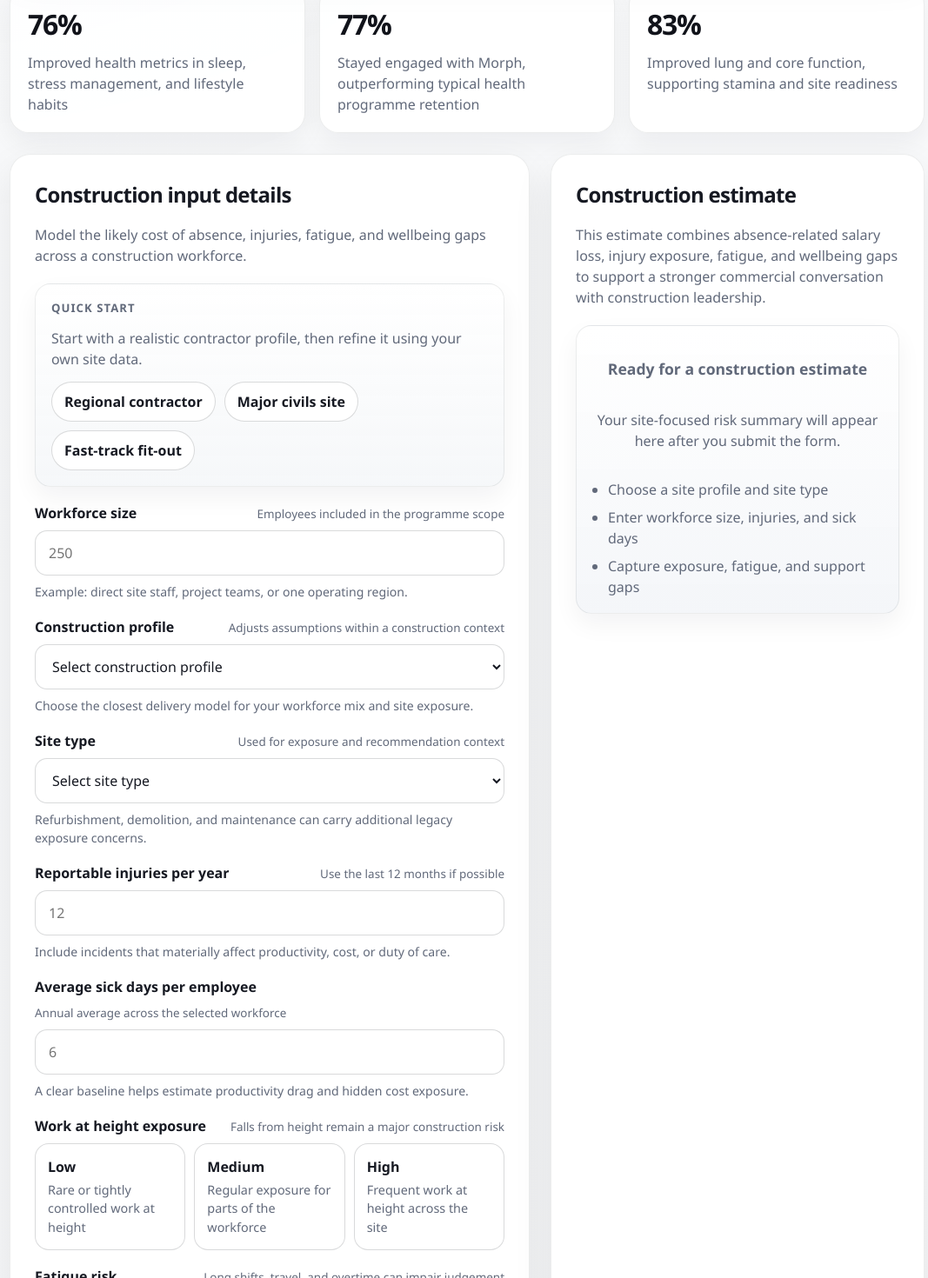
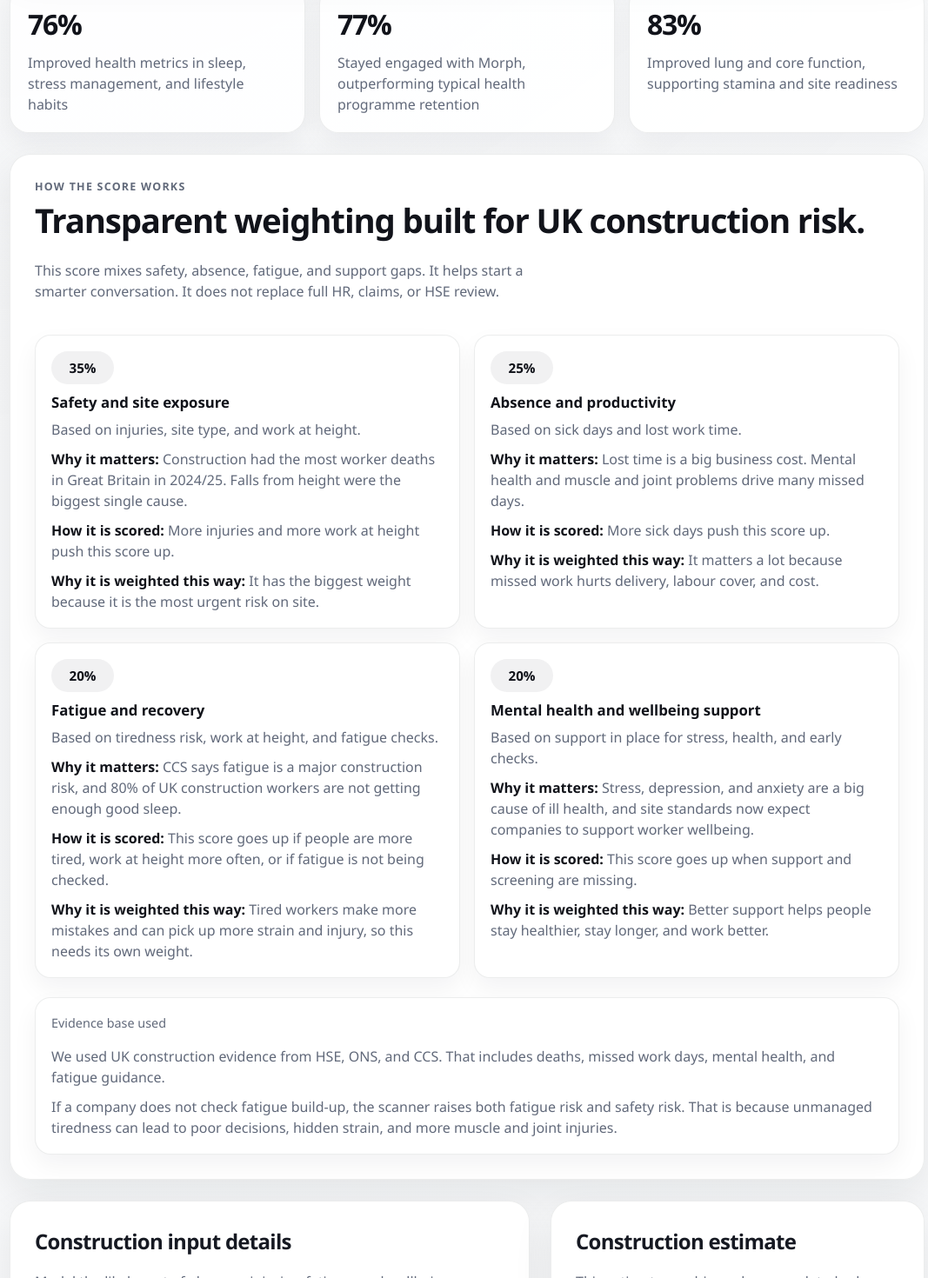
Before and after one commit to tynanrob-rgb/morph-workforce-risk-scanner, a React (Vite) app: page / in a window 1280 px wide. Shown: the part 910-2380 px from the top of the page at 87% size, without its empty margins (103-1170 px from the left). Built offline with nearby package versions, Linux system fonts and the light colour scheme.

Commit message:
Remove quick start and update construction form copy

```diff
--- a/src/App.jsx
+++ b/src/App.jsx
@@ -63,6 +63,11 @@ function App() {
       nextErrors.fatigueRisk = 'Please select a fatigue risk level.';
     }
 
+    if (!formData.fatigueMonitoring) {
+      nextErrors.fatigueMonitoring =
+        'Please indicate whether the company considers or measures fatigue build-up.';
+    }
+
     if (!formData.mentalHealthSupport) {
       nextErrors.mentalHealthSupport = 'Please indicate whether a mental health support pathway exists.';
     }
@@ -89,12 +94,6 @@ function App() {
 
   const handleReset = () => {
     setFormData(getInitialFormData());
-    setErrors({});
-    setResults(null);
-  };
-
-  const handleApplyScenario = (scenario) => {
-    setFormData(scenario);
     setErrors({});
     setResults(null);
   };
@@ -154,6 +153,103 @@ function App() {
         ))}
       </section>
 
+      <section className="logic-panel">
+        <div className="logic-copy">
+          <p className="eyebrow">How the score works</p>
+          <h2>Transparent weighting built for UK construction risk.</h2>
+          <p>
+            This score mixes safety, absence, fatigue, and support gaps. It helps start a smarter
+            conversation. It does not replace full HR, claims, or HSE review.
+          </p>
+        </div>
+
+        <div className="logic-grid">
+          <article className="logic-card">
+            <span className="logic-weight">35%</span>
+            <h3>Safety and site exposure</h3>
+            <p>Based on injuries, site type, and work at height.</p>
+            <p className="logic-detail">
+              <strong>Why it matters:</strong> Construction had the most worker deaths in Great
+              Britain in 2024/25. Falls from height were the biggest single cause.
+            </p>
+            <p className="logic-detail">
+              <strong>How it is scored:</strong> More injuries and more work at height push this
+              score up.
+            </p>
+            <p className="logic-detail">
+              <strong>Why it is weighted this way:</strong> It has the biggest weight because it is
+              the most urgent risk on site.
+            </p>
+          </article>
+
+          <article className="logic-card">
+            <span className="logic-weight">25%</span>
+            <h3>Absence and productivity</h3>
+            <p>Based on sick days and lost work time.</p>
+            <p className="logic-detail">
+              <strong>Why it matters:</strong> Lost time is a big business cost. Mental health and
+              muscle and joint problems drive many missed days.
+            </p>
+            <p className="logic-detail">
+              <strong>How it is scored:</strong> More sick days push this score up.
+            </p>
+            <p className="logic-detail">
+              <strong>Why it is weighted this way:</strong> It matters a lot because missed work
+              hurts delivery, labour cover, and cost.
+            </p>
+          </article>
+
+          <article className="logic-card">
+            <span className="logic-weight">20%</span>
+            <h3>Fatigue and recovery</h3>
+            <p>Based on tiredness risk, work at height, and fatigue checks.</p>
+            <p className="logic-detail">
+              <strong>Why it matters:</strong> CCS says fatigue is a major construction risk, and
+              80% of UK construction workers are not getting enough good sleep.
+            </p>
+            <p className="logic-detail">
+              <strong>How it is scored:</strong> This score goes up if people are more tired, work
+              at height more often, or if fatigue is not being checked.
+            </p>
+            <p className="logic-detail">
+              <strong>Why it is weighted this way:</strong> Tired workers make more mistakes and
+              can pick up more strain and injury, so this needs its own weight.
+            </p>
+          </article>
+
+          <article className="logic-card">
+            <span className="logic-weight">20%</span>
+            <h3>Mental health and wellbeing support</h3>
+            <p>Based on support in place for stress, health, and early checks.</p>
+            <p className="logic-detail">
+              <strong>Why it matters:</strong> Stress, depression, and anxiety are a big cause of
+              ill health, and site standards now expect companies to support worker wellbeing.
+            </p>
+            <p className="logic-detail">
+              <strong>How it is scored:</strong> This score goes up when support and screening are
+              missing.
+            </p>
+            <p className="logic-detail">
+              <strong>Why it is weighted this way:</strong> Better support helps people stay
+              healthier, stay longer, and work better.
+            </p>
+          </article>
+        </div>
+
+        <div className="logic-note">
+          <span className="metric-label">Evidence base used</span>
+          <p>
+            We used UK construction evidence from HSE, ONS, and CCS. That includes deaths, missed
+            work days, mental health, and fatigue guidance.
+          </p>
+          <p>
+            If a company does not check fatigue build-up, the scanner raises both fatigue risk and
+            safety risk. That is because unmanaged tiredness can lead to poor decisions, hidden
+            strain, and more muscle and joint injuries.
+          </p>
+        </div>
+      </section>
+
       <section className="content-grid">
         <RiskForm
           formData={formData}
@@ -161,7 +257,6 @@ function App() {
           onChange={handleChange}
           onSubmit={handleSubmit}
           onReset={handleReset}
-          onApplyScenario={handleApplyScenario}
         />
         <ResultsCard results={results} />
       </section>
--- a/src/components/RiskForm.jsx
+++ b/src/components/RiskForm.jsx
@@ -2,6 +2,7 @@ const SITE_PROFILE_OPTIONS = [
   'Main contractor',
   'Civils / infrastructure',
   'Fit-out / specialist trades',
+  'GroundWorks Specialists',
 ];
 
 const SITE_TYPE_OPTIONS = ['New build', 'Refurbishment', 'Maintenance', 'Demolition'];
@@ -16,51 +17,6 @@ const FATIGUE_OPTIONS = [
   { value: 'low', label: 'Low', hint: 'Shifts and recovery patterns look stable' },
   { value: 'medium', label: 'Medium', hint: 'Some overtime, travel, or schedule pressure' },
   { value: 'high', label: 'High', hint: 'Heavy overtime, long shifts, or clear fatigue concerns' },
-];
-
-const SCENARIOS = [
-  {
-    label: 'Regional contractor',
-    values: {
-      workforceSize: '240',
-      siteProfile: 'Main contractor',
-      siteType: 'New build',
-      injuryFrequency: '11',
-      absenteeism: '6',
-      workAtHeightExposure: 'medium',
-      fatigueRisk: 'medium',
-      mentalHealthSupport: 'yes',
-      wellbeingScreeningOffered: 'no',
-    },
-  },
-  {
-    label: 'Major civils site',
-    values: {
-      workforceSize: '480',
-      siteProfile: 'Civils / infrastructure',
-      siteType: 'Maintenance',
-      injuryFrequency: '19',
-      absenteeism: '7',
-      workAtHeightExposure: 'high',
-      fatigueRisk: 'high',
-      mentalHealthSupport: 'no',
-      wellbeingScreeningOffered: 'no',
-    },
-  },
-  {
-    label: 'Fast-track fit-out',
-    values: {
-      workforceSize: '160',
-      siteProfile: 'Fit-out / specialist trades',
-      siteType: 'Refurbishment',
-      injuryFrequency: '8',
-      absenteeism: '5',
-      workAtHeightExposure: 'medium',
-      fatigueRisk: 'high',
-      mentalHealthSupport: 'yes',
-      wellbeingScreeningOffered: 'yes',
-    },
-  },
 ];
 
 function SegmentedOptions({ name, options, value, onChange }) {
@@ -105,7 +61,16 @@ function BinaryOptions({ name, value, onChange }) {
   );
 }
 
-function RiskForm({ formData, errors, onChange, onSubmit, onReset, onApplyScenario }) {
+function LearnMore({ children }) {
+  return (
+    <details className="learn-more">
+      <summary>Learn more</summary>
+      <p>{children}</p>
+    </details>
+  );
+}
+
+function RiskForm({ formData, errors, onChange, onSubmit, onReset }) {
   const hasErrors = Object.keys(errors).length > 0;
 
   return (
@@ -113,28 +78,6 @@ function RiskForm({ formData, errors, onChange, onSubmit, onReset, onApplyScenar
       <div className="section-heading">
         <h2>Construction input details</h2>
         <p>Model the likely cost of absence, injuries, fatigue, and wellbeing gaps across a construction workforce.</p>
-      </div>
-
-      <div className="quick-start-panel">
-        <div>
-          <span className="side-label">Quick start</span>
-          <p className="quick-start-copy">
-            Start with a realistic contractor profile, then refine it using your own site data.
-          </p>
-        </div>
-
-        <div className="scenario-row">
-          {SCENARIOS.map((scenario) => (
-            <button
-              key={scenario.label}
-              className="scenario-button"
-              type="button"
-              onClick={() => onApplyScenario(scenario.values)}
-            >
-              {scenario.label}
-            </button>
-          ))}
-        </div>
       </div>
 
       {hasErrors ? (
@@ -180,6 +123,10 @@ function RiskForm({ formData, errors, onChange, onSubmit, onReset, onApplyScenar
             ))}
           </select>
           <span className="help-text">Choose the closest delivery model for your workforce mix and site exposure.</span>
+          <LearnMore>
+            Different construction jobs carry different levels of risk, so this changes the score a
+            little.
+          </LearnMore>
           {errors.siteProfile ? <span className="error-text">{errors.siteProfile}</span> : null}
         </label>
 
@@ -201,6 +148,9 @@ function RiskForm({ formData, errors, onChange, onSubmit, onReset, onApplyScenar
             ))}
           </select>
           <span className="help-text">Refurbishment, demolition, and maintenance can carry additional legacy exposure concerns.</span>
+          <LearnMore>
+            Some site types bring extra health risk, so they can push the score up a little.
+          </LearnMore>
           {errors.siteType ? <span className="error-text">{errors.siteType}</span> : null}
         </label>
 
@@ -251,6 +201,9 @@ function RiskForm({ formData, errors, onChange, onSubmit, onReset, onApplyScenar
             value={formData.workAtHeightExposure}
             onChange={(value) => onChange('workAtHeightExposure', value)}
           />
+          <LearnMore>
+            More work at height means more danger, so this raises the safety score.
+          </LearnMore>
           {errors.workAtHeightExposure ? (
             <span className="error-text">{errors.workAtHeightExposure}</span>
           ) : null}
@@ -267,7 +220,31 @@ function RiskForm({ formData, errors, onChange, onSubmit, onReset, onApplyScenar
             value={formData.fatigueRisk}
             onChange={(value) => onChange('fatigueRisk', value)}
           />
+          <LearnMore>
+            CCS says tired workers can think slower and react slower, so this is treated as a real
+            risk.
+          </LearnMore>
           {errors.fatigueRisk ? <span className="error-text">{errors.fatigueRisk}</span> : null}
+        </div>
+
+        <div className="field">
+          <div className="field-head">
+            <span className="field-label">
+              Does your company currently consider or measure fatigue build-up in employees?
+            </span>
+            <span className="field-hint">Fatigue monitoring can help reduce site and MSK risk</span>
+          </div>
+          <BinaryOptions
+            name="Fatigue build-up measured"
+            value={formData.fatigueMonitoring}
+            onChange={(value) => onChange('fatigueMonitoring', value)}
+          />
+          <LearnMore>
+            If fatigue is not checked, the scanner raises fatigue risk and safety risk.
+          </LearnMore>
+          {errors.fatigueMonitoring ? (
+            <span className="error-text">{errors.fatigueMonitoring}</span>
+          ) : null}
         </div>
 
         <div className="field">
@@ -280,6 +257,10 @@ function RiskForm({ formData, errors, onChange, onSubmit, onReset, onApplyScenar
             value={formData.mentalHealthSupport}
             onChange={(value) => onChange('mentalHealthSupport', value)}
           />
+          <LearnMore>
+            Stress and poor mental health can lead to more missed work, so missing support raises
+            this risk.
+          </LearnMore>
           {errors.mentalHealthSupport ? (
             <span className="error-text">{errors.mentalHealthSupport}</span>
           ) : null}
@@ -295,6 +276,10 @@ function RiskForm({ formData, errors, onChange, onSubmit, onReset, onApplyScenar
             value={formData.wellbeingScreeningOffered}
             onChange={(value) => onChange('wellbeingScreeningOffered', value)}
           />
+          <LearnMore>
+            Health checks can spot hidden problems earlier, so not offering them raises this part
+            of the score.
+          </LearnMore>
           {errors.wellbeingScreeningOffered ? (
             <span className="error-text">{errors.wellbeingScreeningOffered}</span>
           ) : null}
--- a/src/index.css
+++ b/src/index.css
@@ -86,7 +86,8 @@ button {
 .hero-card,
 .card,
 .cta-panel,
-.lead-panel {
+.lead-panel,
+.logic-panel {
   background: var(--surface);
   border: 1px solid var(--border);
   border-radius: 24px;
@@ -308,6 +309,22 @@ button {
 
 .help-text {
   font-size: 0.88rem;
+}
+
+.learn-more {
+  color: var(--muted);
+  font-size: 0.9rem;
+}
+
+.learn-more summary {
+  cursor: pointer;
+  width: fit-content;
+  color: var(--hero-ink);
+  font-weight: 700;
+}
+
+.learn-more p {
+  margin: 8px 0 0;
 }
 
 .quick-start-panel,
@@ -648,6 +665,77 @@ select:focus {
   margin-bottom: 24px;
 }
 
+.logic-panel {
+  margin-bottom: 24px;
+  padding: 28px;
+  display: grid;
+  gap: 22px;
+}
+
+.logic-copy h2 {
+  margin: 0;
+  font-size: clamp(1.7rem, 3vw, 2.4rem);
+  letter-spacing: -0.03em;
+  color: var(--hero-ink);
+}
+
+.logic-copy p {
+  max-width: 64ch;
+  color: var(--muted);
+}
+
+.logic-grid {
+  display: grid;
+  gap: 16px;
+}
+
+.logic-card,
+.logic-note {
+  border: 1px solid var(--border);
+  border-radius: 18px;
+  padding: 18px;
+  background: var(--surface-strong);
+  box-shadow: var(--shadow-soft);
+}
+
+.logic-card h3 {
+  margin: 8px 0 6px;
+  font-size: 1.05rem;
+  color: var(--hero-ink);
+}
+
+.logic-card p,
+.logic-note p {
+  margin: 0;
+  color: var(--muted);
+}
+
+.logic-detail {
+  margin-top: 10px !important;
+}
+
+.logic-detail strong {
+  color: var(--hero-ink);
+}
+
+.logic-note {
+  display: grid;
+  gap: 10px;
+}
+
+.logic-weight {
+  display: inline-flex;
+  align-items: center;
+  justify-content: center;
+  min-width: 72px;
+  padding: 8px 12px;
+  border-radius: 999px;
+  background: rgba(22, 25, 34, 0.06);
+  color: var(--hero-ink);
+  font-size: 0.95rem;
+  font-weight: 800;
+}
+
 .stat-card {
   padding: 20px;
   border-radius: 22px;
@@ -785,6 +873,10 @@ select:focus {
     grid-template-columns: repeat(3, 1fr);
   }
 
+  .logic-grid {
+    grid-template-columns: repeat(2, minmax(0, 1fr));
+  }
+
   .cta-panel {
     flex-direction: row;
   }
```
Also changed, not shown: src/utils/calculations.js (+17 -5 lines).
